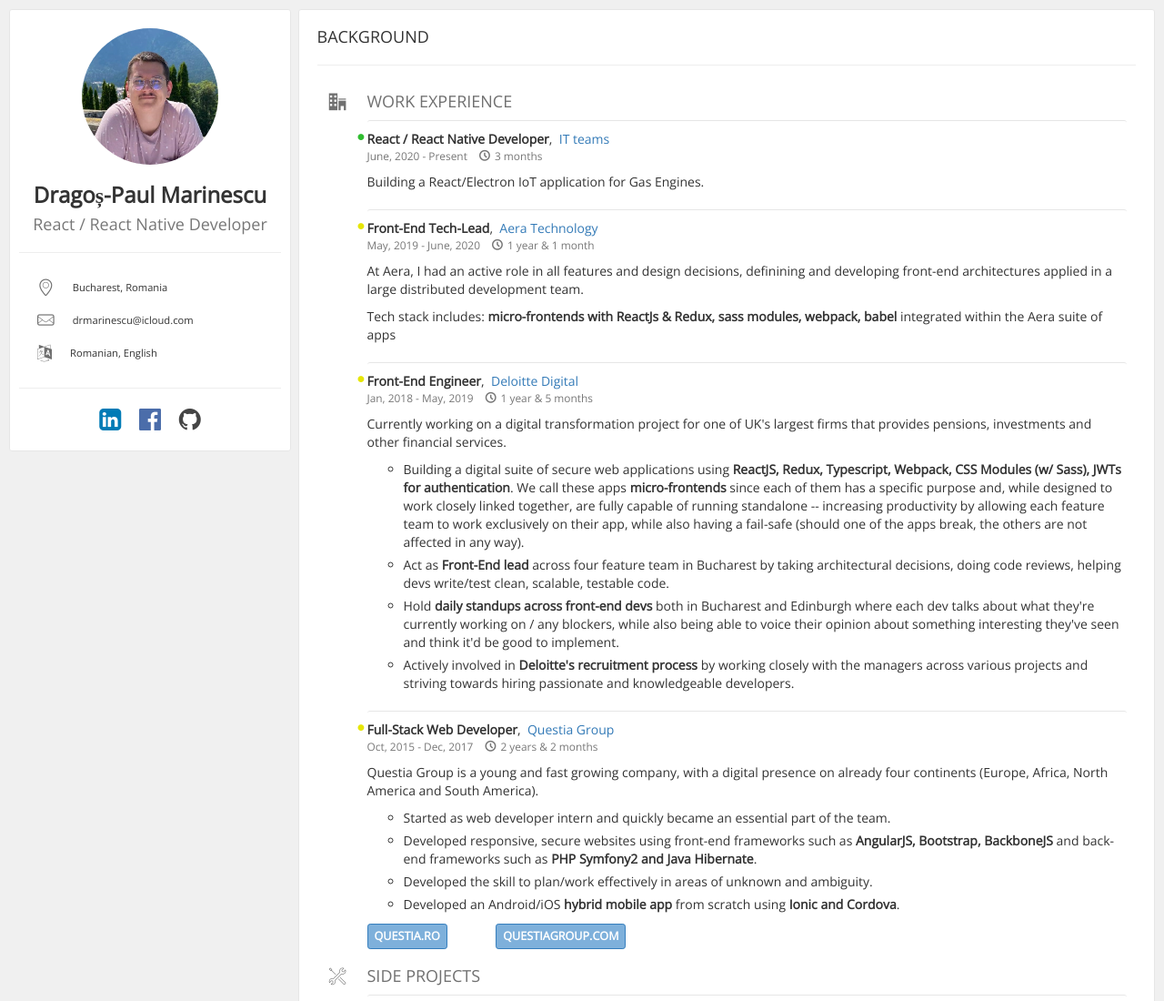
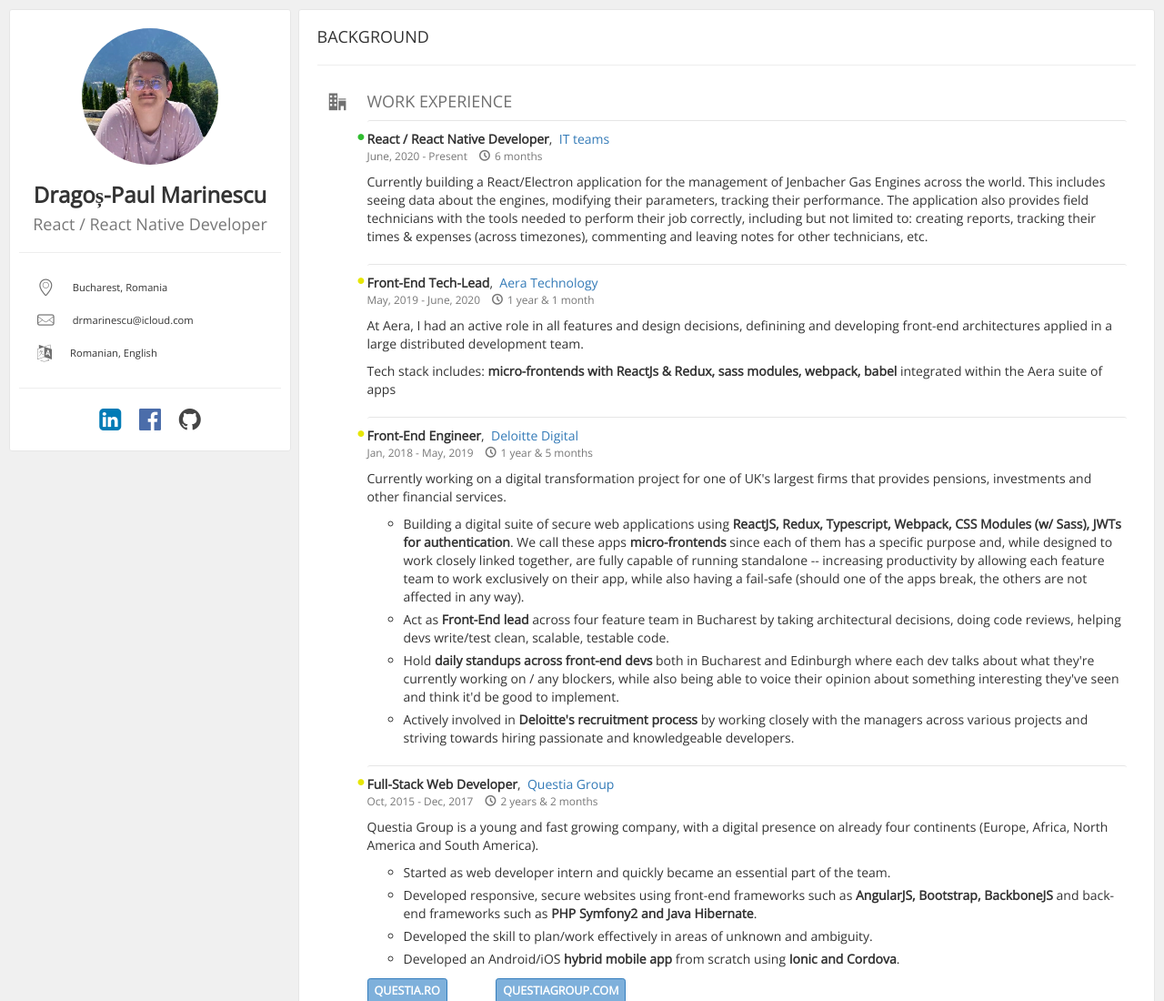
Before and after one commit to bamtheboozle/dragosmarinescu.codes, a plain HTML site: page index.html in a window 1280 px wide. Shown: the top 1100 px of the page at 91% size. Drawn offline with nearby package versions, Linux system fonts and the light colour scheme.

Commit message:
Update index.html

```diff
--- a/index.html
+++ b/index.html
@@ -111,11 +111,11 @@
                                                 <small>
                                                     <span class="space-right">June, 2020 - Present</span>
                                                     <span id="aeraExp">
-                                                        <i class="icon-clock mr-5"></i>3 months</span>
+                                                        <i class="icon-clock mr-5"></i>6 months</span>
                                                 </small>
                                             </p>
                                             <div class="mop-wrapper space-bottom">
-                                                <p>Building a React/Electron IoT application for Gas Engines.</p>
+                                                <p>Currently building a React/Electron application for the management of Jenbacher Gas Engines across the world. This includes seeing data about the engines, modifying their parameters, tracking their performance. The application also provides field technicians with the tools needed to perform their job correctly, including but not limited to: creating reports, tracking their times & expenses (across timezones), commenting and leaving notes for other technicians, etc.</p>
                                             </div>
                                         </div>
                                     </li>
```
